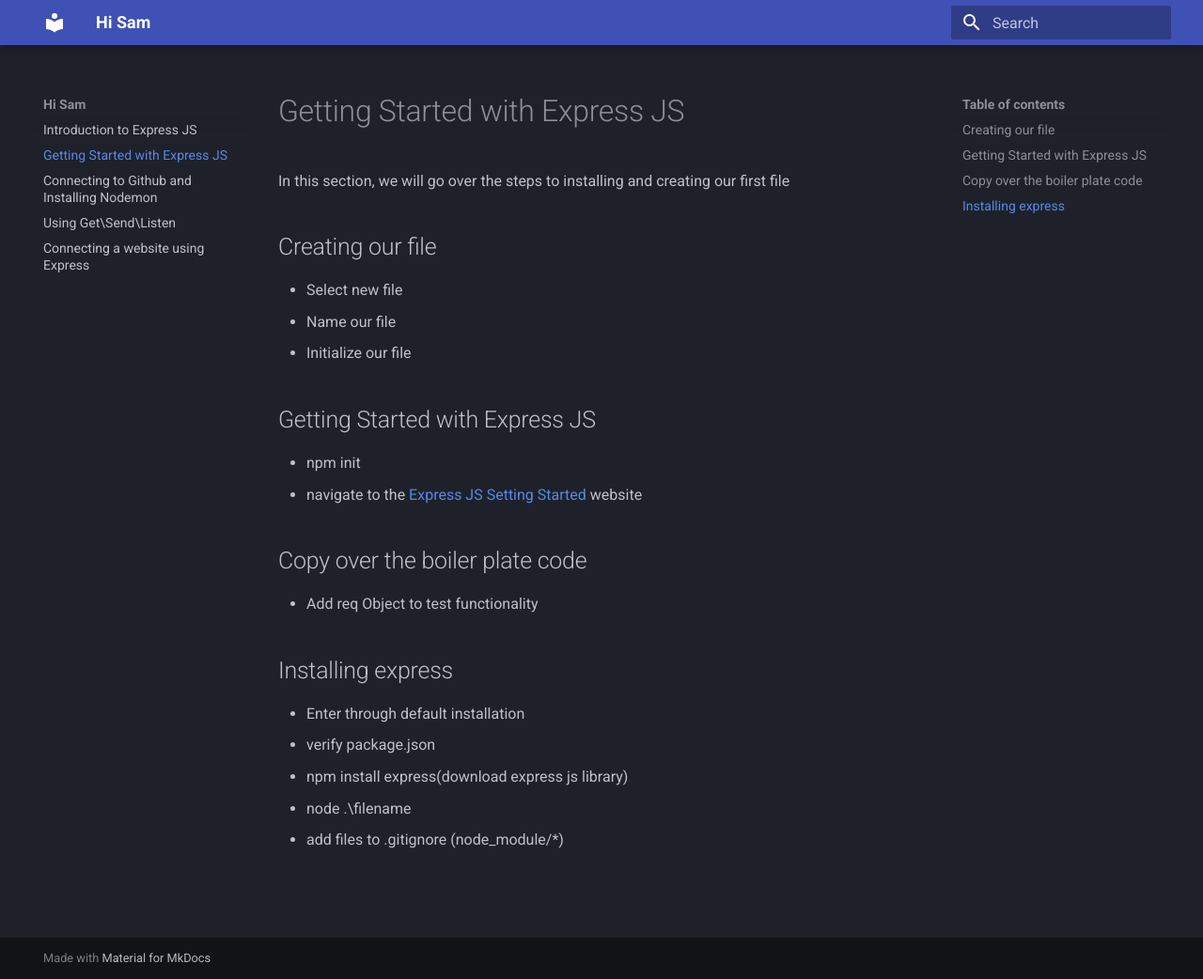
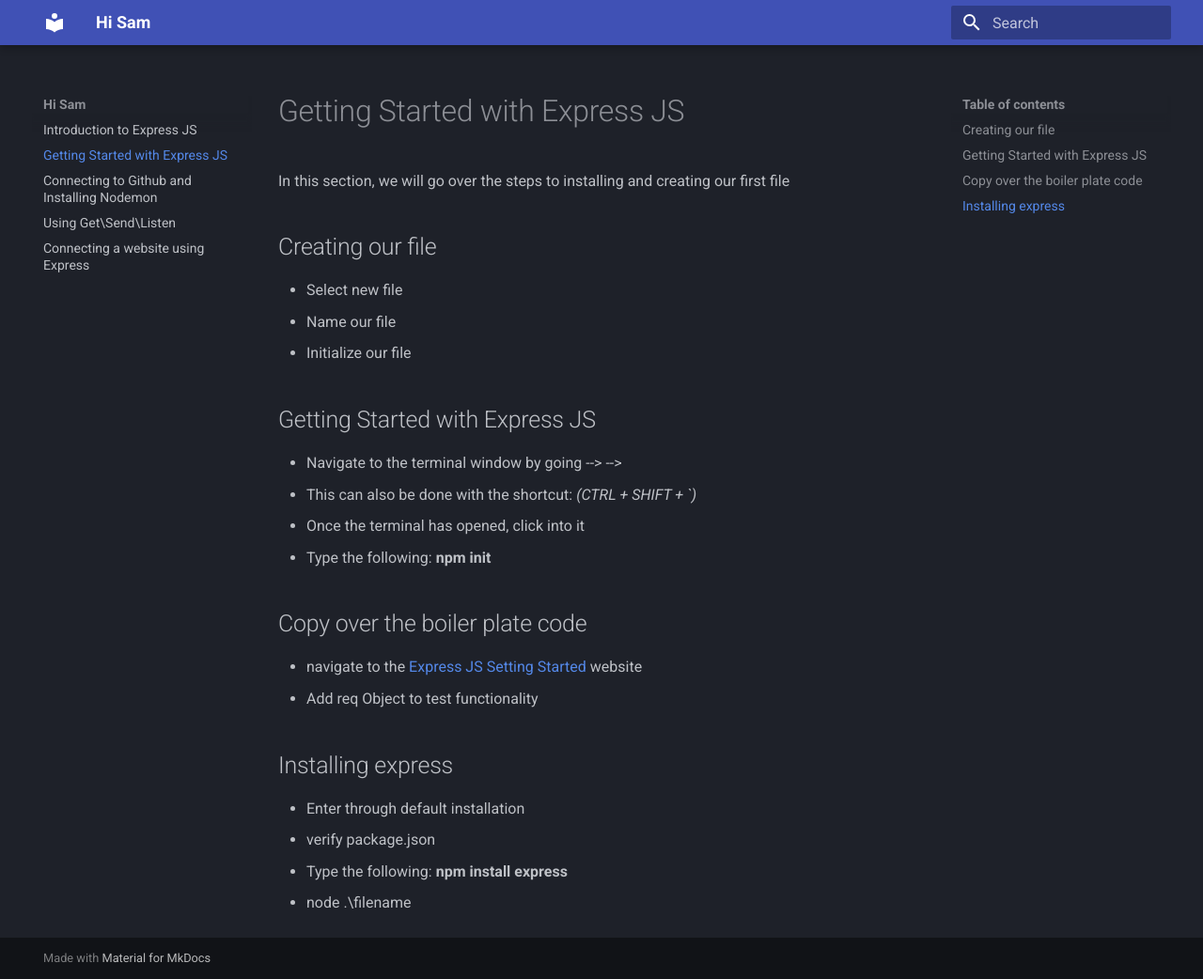
Before and after one commit to NBSutton98/COM-Documentation, an MkDocs documentation site: the page built from docs/task1.md, in a window 1280 px wide and 1042 px high. Shown: the whole window at 94% size. Built offline with MkDocs 1.6.1 and Material for MkDocs 9.7.7, drawn with Linux system fonts in a browser that asks for light colours.

Commit message:
Update task1.md

```diff
--- a/docs/task1.md
+++ b/docs/task1.md
@@ -9,15 +9,18 @@
 - Initialize our file
 
 ## Getting Started with Express JS
-- npm init
-- navigate to the [Express JS Setting Started](https://expressjs.com/en/starter/installing.html) website
+- Navigate to the terminal window by going --> -->
+  - This can also be done with the shortcut: *(CTRL + SHIFT + `)*
+- Once the terminal has opened, click into it
+- Type the following: **npm init**
+
 
 ## Copy over the boiler plate code
+- navigate to the [Express JS Setting Started](https://expressjs.com/en/starter/installing.html) website
 - Add req Object to test functionality
 
 ## Installing express
 - Enter through default installation
 - verify package.json
-- npm install express(download express js library)
+- Type the following: **npm install express**
 - node .\filename
-- add files to .gitignore (node_module/*)
```
